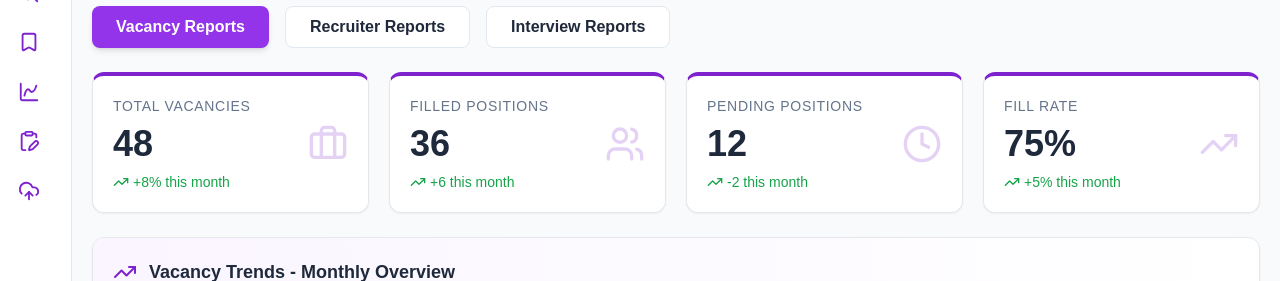
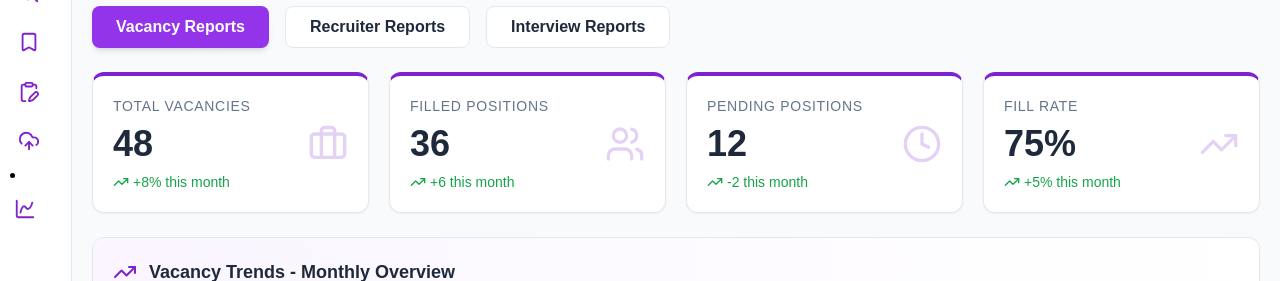
Before and after one commit to John-Divine-Mathew/Hire-Radar, a React app in the folder frontend/: page /report in a window 1280 px wide. Shown: the part 184-465 px from the top of the page. Built offline with nearby package versions, Linux system fonts and the light colour scheme; the HTML template or start-up script is replaced by a standard one.

Commit message:
report was move to down in the sidebar

```diff
--- a/frontend/src/components/sideBar/sideBar.jsx
+++ b/frontend/src/components/sideBar/sideBar.jsx
@@ -34,10 +34,9 @@ function Sidebar(){
                     <li><button className='listitem' onClick={navigateDashboard} title="Dashboard" aria-label="Dashboard"><House size={iconSize} /><p className='buttonP'>Dashboard</p></button></li>
                     <li><button className='listitem' onClick={navigateSearchCandidate} title="Search Candidate" aria-label="Search Candidate"><Search size={iconSize} /><p className='buttonP'>Search Candidate</p></button></li>
                     <li><button className='listitem' onClick={navigateSavedCandidates} title="Saved Candidates" aria-label="Saved Candidates"><Bookmark size={iconSize} /><p className='buttonP'>Saved Candidates</p></button></li>
-                    <li><button className='listitem' onClick={navigateReport} title="Report" aria-label="Report"><ChartSpline size={iconSize} /><p className='buttonP'>Report</p></button></li>
                     <li><button className='listitem' onClick={navigateAdminAssessment} title="Assessment" aria-label="Assessment"><ClipboardPen size={iconSize} /><p className='buttonP'>Assessment</p></button></li>
                     <li><button className='listitem' onClick={navigateImportDrive} title="Import Drive" aria-label="Import Drive"><CloudUpload size={iconSize} /><p className='buttonP'>Import Drive</p></button></li>
-                </ul>
+                </ul> <li><button className='listitem' onClick={navigateReport} title="Report" aria-label="Report"><ChartSpline size={iconSize} /><p className='buttonP'>Report</p></button></li>
             </div>
             </div>
     );
```
